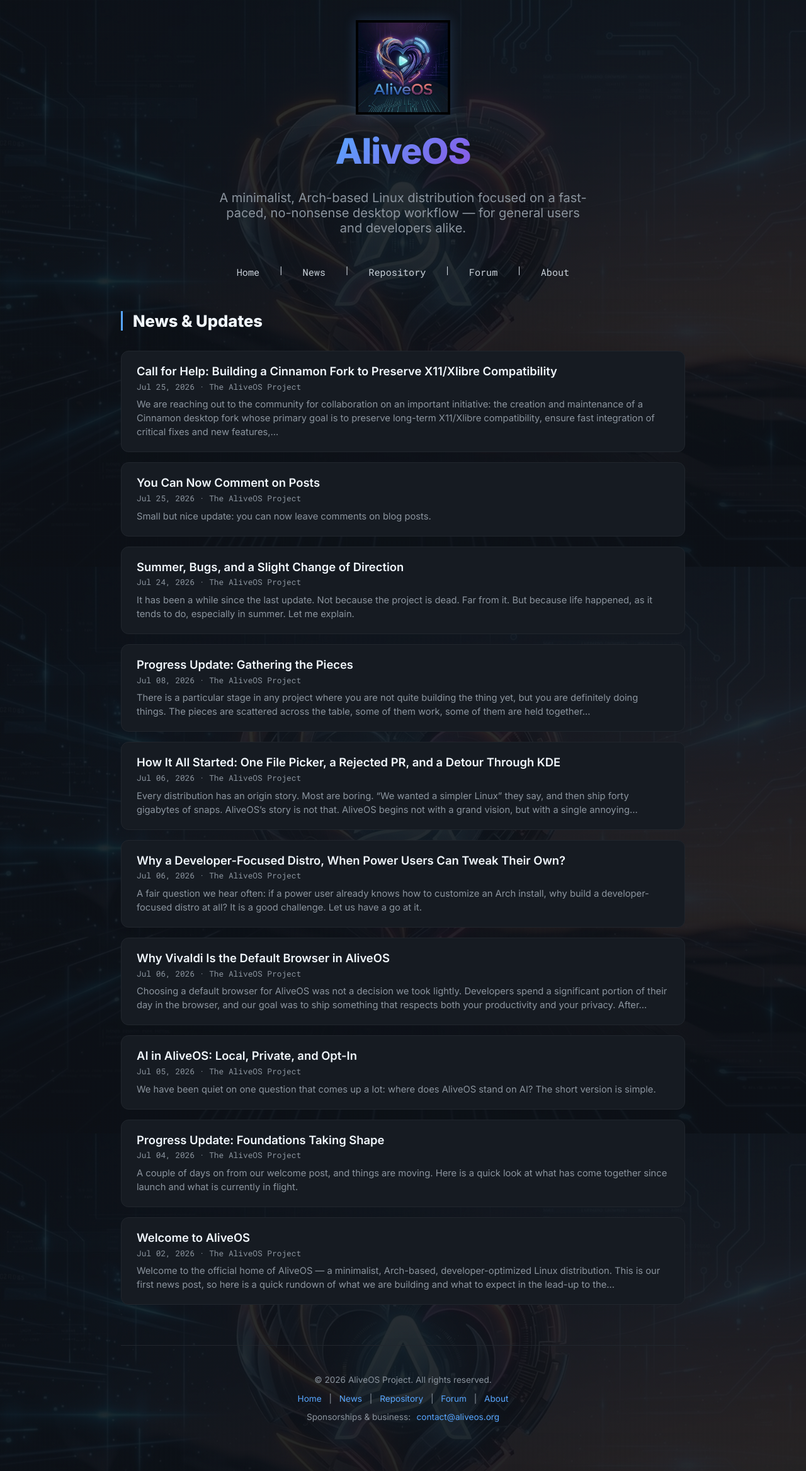
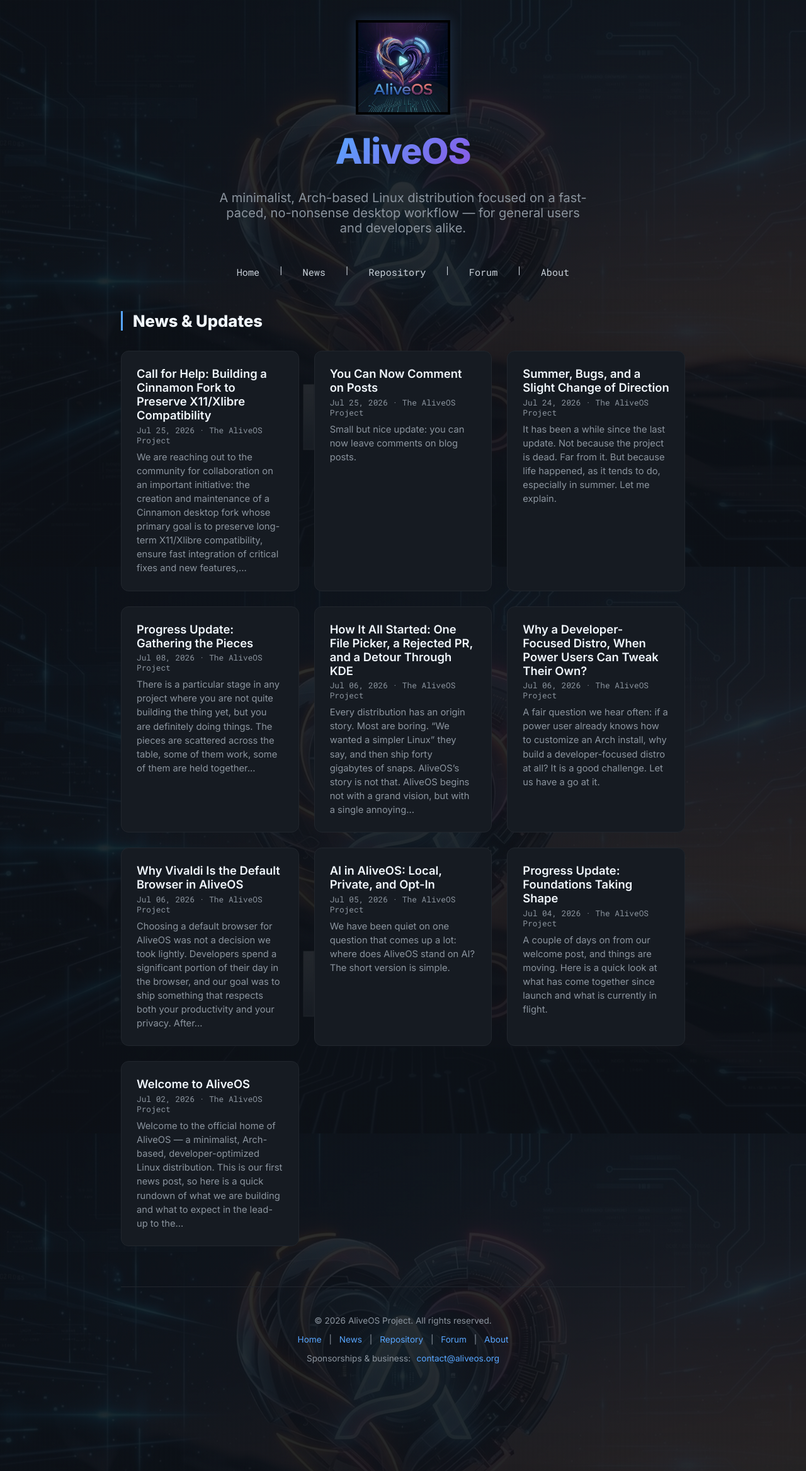
Before and after one commit to Twilight0/aliveos.github.io, a Jekyll site: the page built from news/index.html, in a window 1280 px wide. Shown: the whole page at 63% size. Built offline with Jekyll 4.4.1, drawn with Linux system fonts in a browser that asks for light colours.

Commit message:
Change news listing to card grid layout

```diff
--- a/_layouts/default.html
+++ b/_layouts/default.html
@@ -277,6 +277,56 @@
         .news-empty {
             color: var(--footer-text);
             font-family: 'Roboto Mono', monospace;
+        }
+
+        /* News grid */
+        .news-grid {
+            display: grid;
+            grid-template-columns: repeat(auto-fit, minmax(280px, 1fr));
+            gap: 1.5rem;
+        }
+
+        .news-card {
+            background-color: var(--secondary-bg);
+            border: 1px solid var(--grid-line);
+            border-radius: 12px;
+            padding: 1.5rem;
+            text-align: left;
+            transition: transform 0.2s ease, border-color 0.2s ease, box-shadow 0.2s ease;
+        }
+
+        .news-card:hover {
+            transform: translateY(-2px);
+            border-color: var(--accent-blue);
+            box-shadow: 0 4px 12px rgba(0, 0, 0, 0.3);
+        }
+
+        .news-card-title {
+            font-size: 1.15rem;
+            font-weight: 600;
+            color: var(--header-text);
+            text-decoration: none;
+            display: block;
+            margin-bottom: 0.3rem;
+        }
+
+        .news-card-title:hover {
+            color: var(--accent-blue);
+        }
+
+        .news-card-date {
+            font-family: 'Roboto Mono', monospace;
+            font-size: 0.8rem;
+            color: var(--footer-text);
+            display: block;
+            margin-bottom: 0.5rem;
+        }
+
+        .news-card-excerpt {
+            font-size: 0.92rem;
+            color: #8b949e;
+            line-height: 1.5;
+            margin: 0;
         }
 
         /* Single post */
--- a/news/index.html
+++ b/news/index.html
@@ -10,16 +10,16 @@ description: Latest news and updates from the AliveOS project.
     {% if site.posts.size == 0 %}
         <p class="news-empty">No posts yet. Check back soon.</p>
     {% else %}
-        <ul class="news-list">
+        <div class="news-grid">
             {% for post in site.posts %}
-                <li class="news-item">
-                    <a class="news-item-title" href="{{ post.url }}">{{ post.title }}</a>
-                    <span class="news-item-date">{{ post.date | date: "%b %d, %Y" }}{% if post.author %} &middot; {{ post.author }}{% endif %}</span>
+                <div class="news-card">
+                    <a class="news-card-title" href="{{ post.url }}">{{ post.title }}</a>
+                    <span class="news-card-date">{{ post.date | date: "%b %d, %Y" }}{% if post.author %} &middot; {{ post.author }}{% endif %}</span>
                     {% if post.excerpt %}
-                        <p class="news-item-excerpt">{{ post.excerpt | strip_html | truncatewords: 40 }}</p>
+                        <p class="news-card-excerpt">{{ post.excerpt | strip_html | truncatewords: 40 }}</p>
                     {% endif %}
-                </li>
+                </div>
             {% endfor %}
-        </ul>
+        </div>
     {% endif %}
 </section>
```
